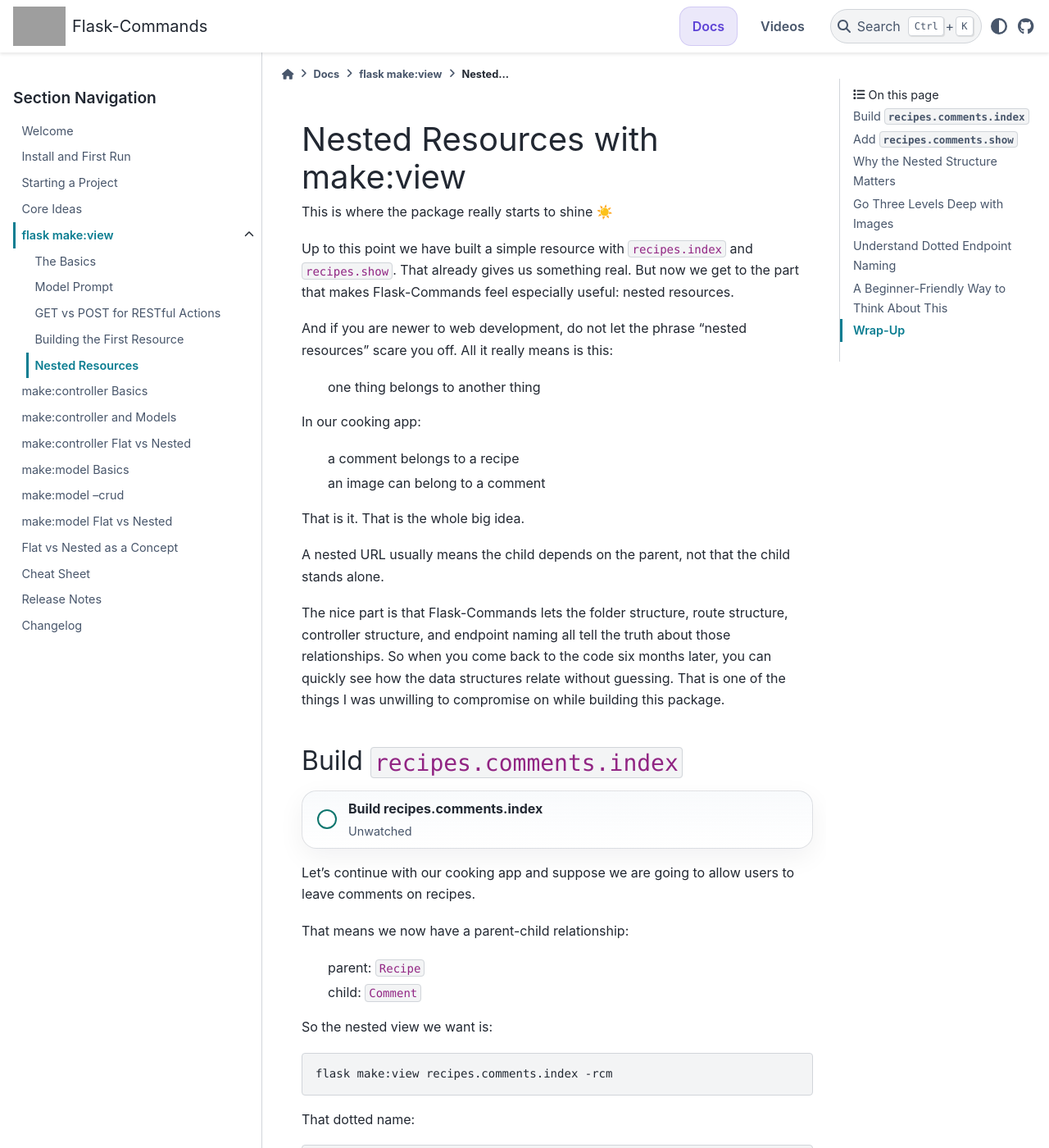
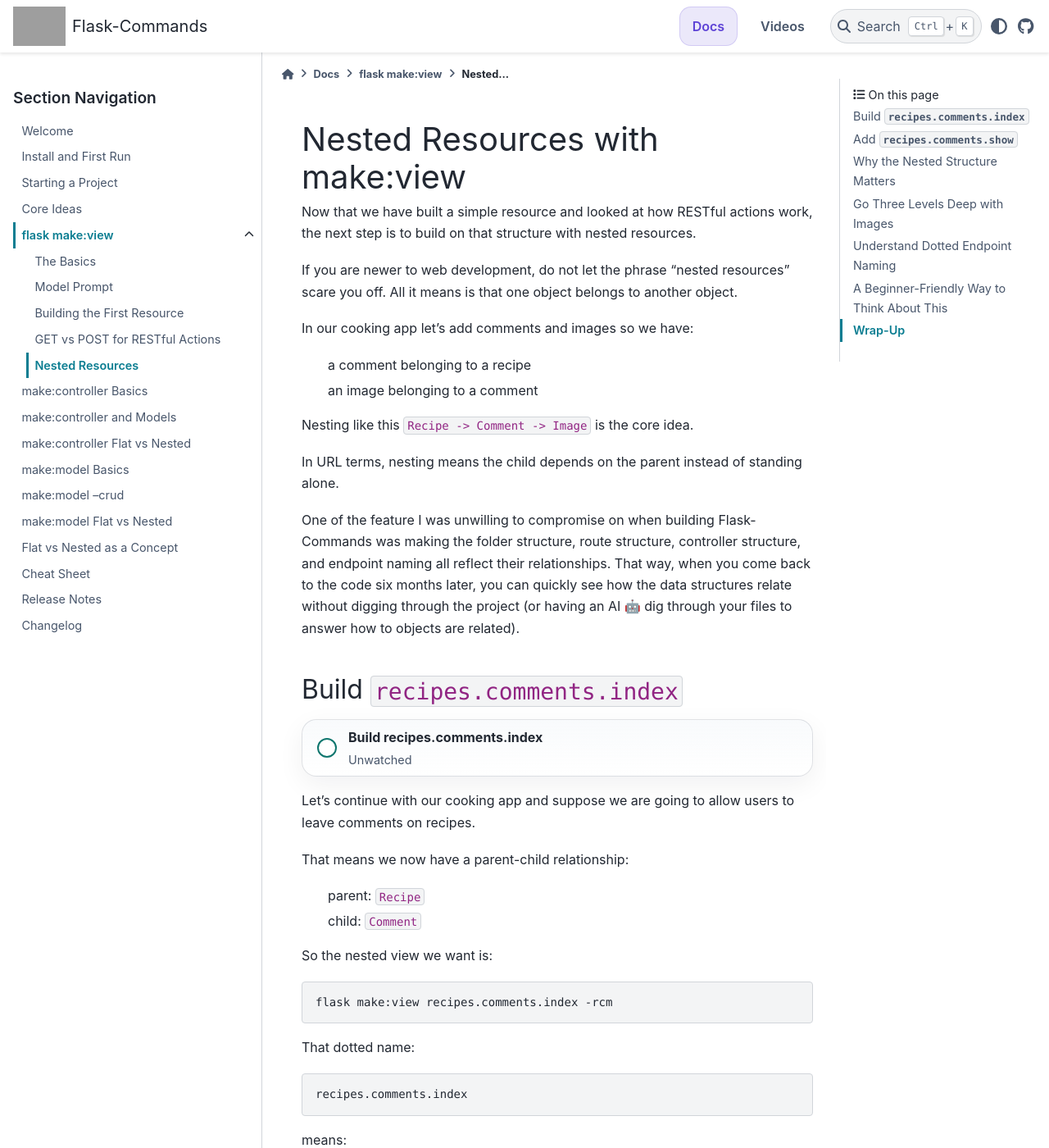
Before and after one commit to VoyagerX21/flask-commands, a Sphinx documentation site: the page built from docs/source/commands/make_view/nested_resources.rst, in a window 1280 px wide and 1400 px high. Shown: the whole window at 82% size. Built offline with Sphinx 7.4.7 and the PyData theme 0.15.4, drawn with Linux system fonts in a browser that asks for light colours; some of the changed text lies outside the part shown; grey boxes are pictures that could not be loaded.

Commit message:
feat(docs): reorganize make:view chapter docs
- Move the make:view chapter pages into `docs/source/commands/make_view/` and replace the old top-level files with the new chapter structure.
- Add the new untracked chapter files: `make_view/the_basics.rst`, `make_view/model_prompt.rst`, `make_view/building_the_first_resource.rst`, `make_view/get_vs_post_for_restful_actions.rst`, and `make_view/nested_resources.rst`.
- Update `docs/source/commands/make_view.rst` to point its hidden toctree at the new nested chapter paths.
- Update `docs/source/_data/video_catalog.json` so the make:view video groups reference the new documentation locations.
- Refresh chapter copy and flow while reorganizing the docs, including revised framing for the resource-building section and the GET vs POST chapter placement.

```diff
--- a/docs/source/commands/make_view.rst
+++ b/docs/source/commands/make_view.rst
@@ -28,8 +28,8 @@
    :maxdepth: 1
    :hidden:
 
-   The Basics <make_view_basics>
-   Model Prompt <make_view_model_prompt>
-   GET vs POST for RESTful Actions <make_view_get_vs_post_for_restful_actions>
-   Building the First Resource <building_the_first_resource>
-   Nested Resources <nested_resources_with_make_view>
+   The Basics <make_view/the_basics>
+   Model Prompt <make_view/model_prompt>
+   Building the First Resource <make_view/building_the_first_resource>
+   GET vs POST for RESTful Actions <make_view/get_vs_post_for_restful_actions>
+   Nested Resources <make_view/nested_resources>
--- a/docs/source/commands/nested_resources_with_make_view.rst
+++ b/docs/source/commands/make_view/nested_resources.rst
@@ -1,32 +1,31 @@
 Nested Resources with make:view
 ===============================
 
-This is where the package really starts to shine ☀️
+Now that we have built a simple resource and looked at how RESTful actions
+work, the next step is to build on that structure with nested resources.
 
-Up to this point we have built a simple resource with ``recipes.index`` and
-``recipes.show``. That already gives us something real. But now we get to the
-part that makes Flask-Commands feel especially useful: nested resources.
+If you are newer to web development, do not let the phrase “nested
+resources” scare you off. All it means is that one object belongs to another
+object.
 
-And if you are newer to web development, do not let the phrase “nested
-resources” scare you off. All it really means is this:
 
-- one thing belongs to another thing
+In our cooking app let's add comments and images so we have:
 
-In our cooking app:
+- a comment belonging to a recipe
+- an image belonging to a comment
 
-- a comment belongs to a recipe
-- an image can belong to a comment
+Nesting like this ``Recipe -> Comment -> Image`` is the core idea.
 
-That is it. That is the whole big idea.
+In URL terms, nesting means the child depends on the parent instead of
+standing alone.
 
-A nested URL usually means the child depends on the parent, not that the child
-stands alone.
+One of the feature I was unwilling to compromise on when building
+Flask-Commands was making the folder structure, route structure, controller
+structure, and endpoint naming all reflect their relationships. That way, when
+you come back to the code six months later, you can quickly see how the
+data structures relate without digging through the project (or
+having an AI 🤖 dig through your files to answer how to objects are related).
 
-The nice part is that Flask-Commands lets the folder structure, route
-structure, controller structure, and endpoint naming all tell the truth about
-those relationships. So when you come back to the code six months later, you
-can quickly see how the data structures relate without guessing. That is one
-of the things I was unwilling to compromise on while building this package.
 
 Build ``recipes.comments.index``
 --------------------------------
@@ -74,38 +73,37 @@
 
 - ``app/routes/recipes/__init__.py``
 
-So weird 🤪 who would have thought to register a blueprint in another
-blueprint!!!!
-
-That is one of the cool things I love about Flask. It is not so opinionated
-that it gets in your way, which gives you the freedom to try structures like
-this.
+When I saw this the first time I thought "this is weird 🤪, who would have
+thought to register a blueprint in another blueprint!!!!"  But is one of the
+cool things I love about Flask. Flask is not so opinionated that it gets in your
+way, which gives you the freedom to try different structures.
 
 Ok, you’re saying, that’s great but why would I do this?
 
 Because by registering the ``comments`` blueprint inside the ``recipes``
-blueprint, we get to use the dotted naming convention when referencing a route
-like:
+blueprint, we are able to use the dotted naming convention when referencing
+a route:
 
 .. code-block:: python
 
    url_for('recipes.comments.index', recipe_id=1)
 
-And that is a big deal.
+For me this was a big deal because it mirrors how the ORM SQLAlchemy works.  If
+we have a recipe say recipe with id one then to get all the comments we would
+do ``recipe.comments``.  So now the route name, the folders, the controller
+name sturctures all follow a similar pattern to the relationship.
 
-Now the route name, the folders, the controller name, and the relationship
-itself are all telling the same story. Comments belong to recipes, so the
-application reads that way too.
+In our example, comments belong to recipes. and you can see this story in
+several location:
 
-That structure gives you:
-
+- ``app/models/recipe.py``
+- ``app/models/comment.py``
 - ``app/templates/recipes/comments/index.html``
 - ``app/controllers/recipe_comment_controller.py``
 - ``app/routes/recipes/comments/``
-- ``app/models/comment.py``
 
-That is a lot to get from one command, and more importantly, it is structure
-that reads honestly.
+That structure a lot to recieve out of one command, and more importantly, it
+is structure that reads honestly.
 
 Add ``recipes.comments.show``
 -----------------------------
```
Also changed, not shown: docs/source/_data/video_catalog.json (+8 -9 lines), docs/source/commands/make_view/building_the_first_resource.rst (renamed from docs/source/commands/building_the_first_resource.rst, +17 -9 lines), docs/source/commands/make_view/get_vs_post_for_restful_actions.rst (renamed from docs/source/commands/make_view_get_vs_post_for_restful_actions.rst, +9 -9 lines), docs/source/commands/make_view/model_prompt.rst (renamed from docs/source/commands/make_view_model_prompt.rst, +8 -0 lines), docs/source/commands/make_view/the_basics.rst (renamed from docs/source/commands/make_view_basics.rst).
